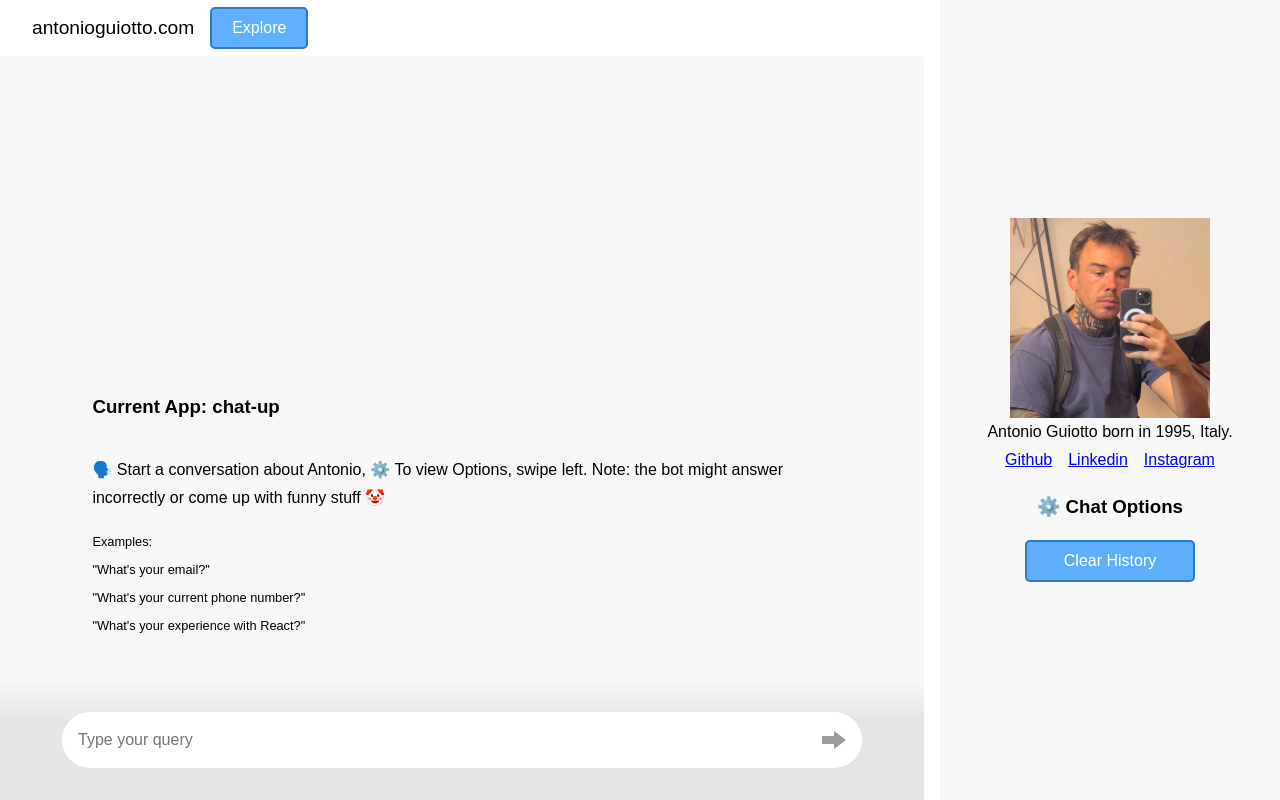
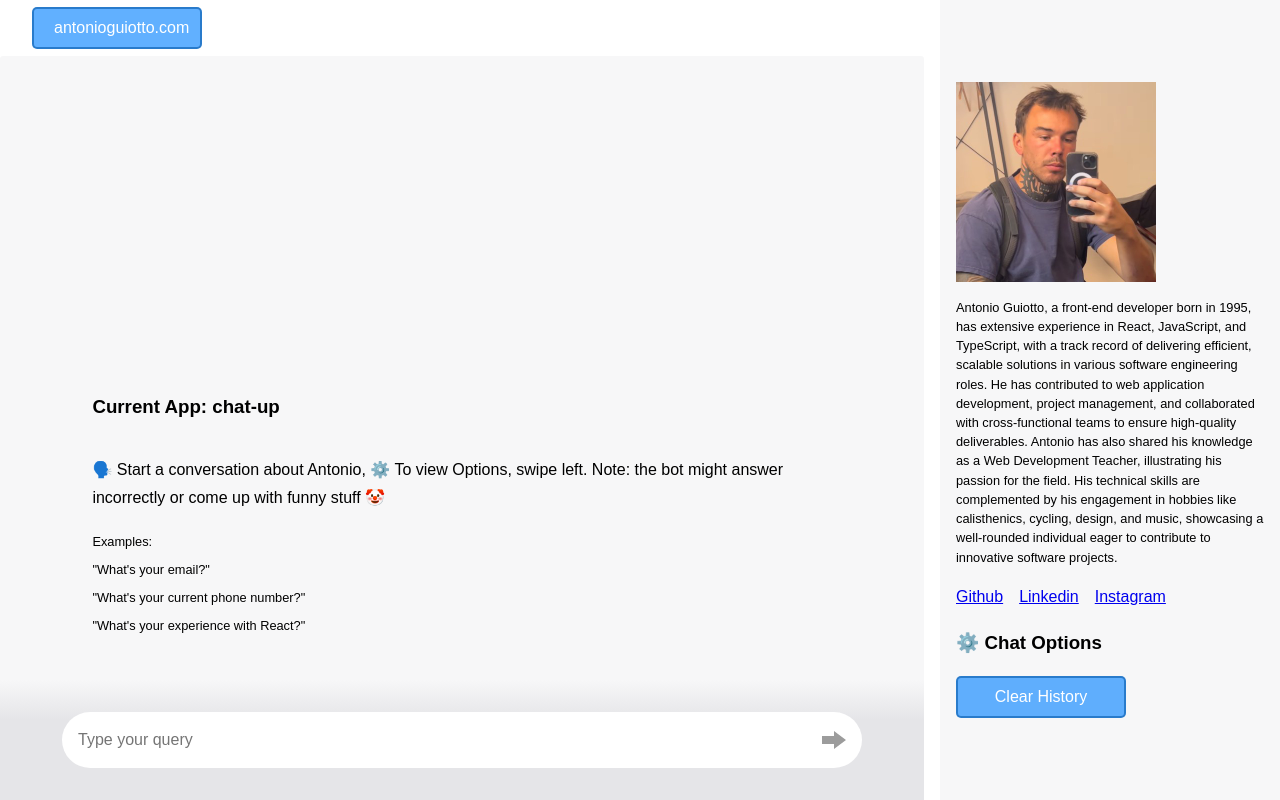
Before and after one commit to palloncino/antonioguiotto.com, a React (Create React App) app: page /chat-up in a window 1280 px wide. Built offline with nearby package versions, Linux system fonts and the light colour scheme.

Commit message:
sidebar improved

```diff
--- a/src/features/ChatUp/ChatUp.css
+++ b/src/features/ChatUp/ChatUp.css
@@ -34,7 +34,6 @@
   background: #d0d0d1;
   border-radius: .2rem;
 }
-
 .output-message__content {
   width: 100%;
 }
@@ -42,7 +41,6 @@
 .output-message.human {
   background-color: #e5e5e8;
 }
-
 
 
 .textarea {
@@ -212,19 +210,17 @@
   justify-content: center;
   align-items: flex-start;
   padding: 1rem;
+  height: 100vh;
 }
 
 .SidePanelContentContainer {
-  width: 100%;
-  display: flex;
-  flex-direction: column;
-  justify-content: flex-start;
-  align-items: center;
+  box-sizing: border-box;
+  overflow: auto;
 }
 
 .SidePanelMediaContainer {
   height: 200px;
-  width: 100%;
+  width: 200px;
   background: url('../../media/images/me.jpeg');
   background-position: center;
   background-size: contain;
@@ -237,7 +233,9 @@
 }
 
 .SidePanelMediaDescription {
-
+  padding: 1rem 0;
+  font-size: .8rem;
+  line-height: 1.2rem;
 }
 
 .SidePanelSocialLink {
@@ -263,9 +261,18 @@
   .side-panel {
     transition: transform 0.3s ease-in-out;
     min-width: 100vw;
-    height: 100%;
-    width: 100%;
     transform: translateX(100vw);
+    display: flex;
+    flex-direction: column;
+    justify-content: flex-start;
+    align-items: center;
+  }
+  .SidePanelContentContainer {
+    display: flex;
+    flex-direction: column;
+    justify-content: flex-start;
+    align-items: center;
+    width: 80%;
   }
   .side-panel.open {
     transform: translateX(-100vw);
--- a/src/features/ChatUp/index.tsx
+++ b/src/features/ChatUp/index.tsx
@@ -213,12 +213,12 @@ const ChatUp = () => {
 					<div id="ChatUpHeadSection" ref={chatupHeadRef} className="head-section">
 
 						<div className="head-logo-container">
-							antonioguiotto.com
+							<Button onClick={() => navigate('/')} label="antonioguiotto.com" />
 						</div>
 
-						<div className="head-button-container">
-							<Button onClick={() => navigate('/')} label="Explore" />
-						</div>
+						{/* <div className="head-button-container">
+
+						</div> */}
 
 					</div>
 
@@ -265,11 +265,10 @@ const ChatUp = () => {
 
 					<div className='SidePanelContentContainer'>
 
-						<div className='SidePanelMediaContainer'>
-						</div>
+						<div className='SidePanelMediaContainer' />
 
 						<div className='SidePanelMediaDescription'>
-							Antonio Guiotto born in 1995, Italy.
+							Antonio Guiotto, a front-end developer born in 1995, has extensive experience in React, JavaScript, and TypeScript, with a track record of delivering efficient, scalable solutions in various software engineering roles. He has contributed to web application development, project management, and collaborated with cross-functional teams to ensure high-quality deliverables. Antonio has also shared his knowledge as a Web Development Teacher, illustrating his passion for the field. His technical skills are complemented by his engagement in hobbies like calisthenics, cycling, design, and music, showcasing a well-rounded individual eager to contribute to innovative software projects.
 						</div>
 
 
@@ -289,7 +288,7 @@ const ChatUp = () => {
 
 						<h3>⚙️ Chat Options</h3>
 
-							<Button onClick={clearHistory} label="Clear History" />
+						<Button onClick={clearHistory} label="Clear History" />
 
 					</div>
 
```
